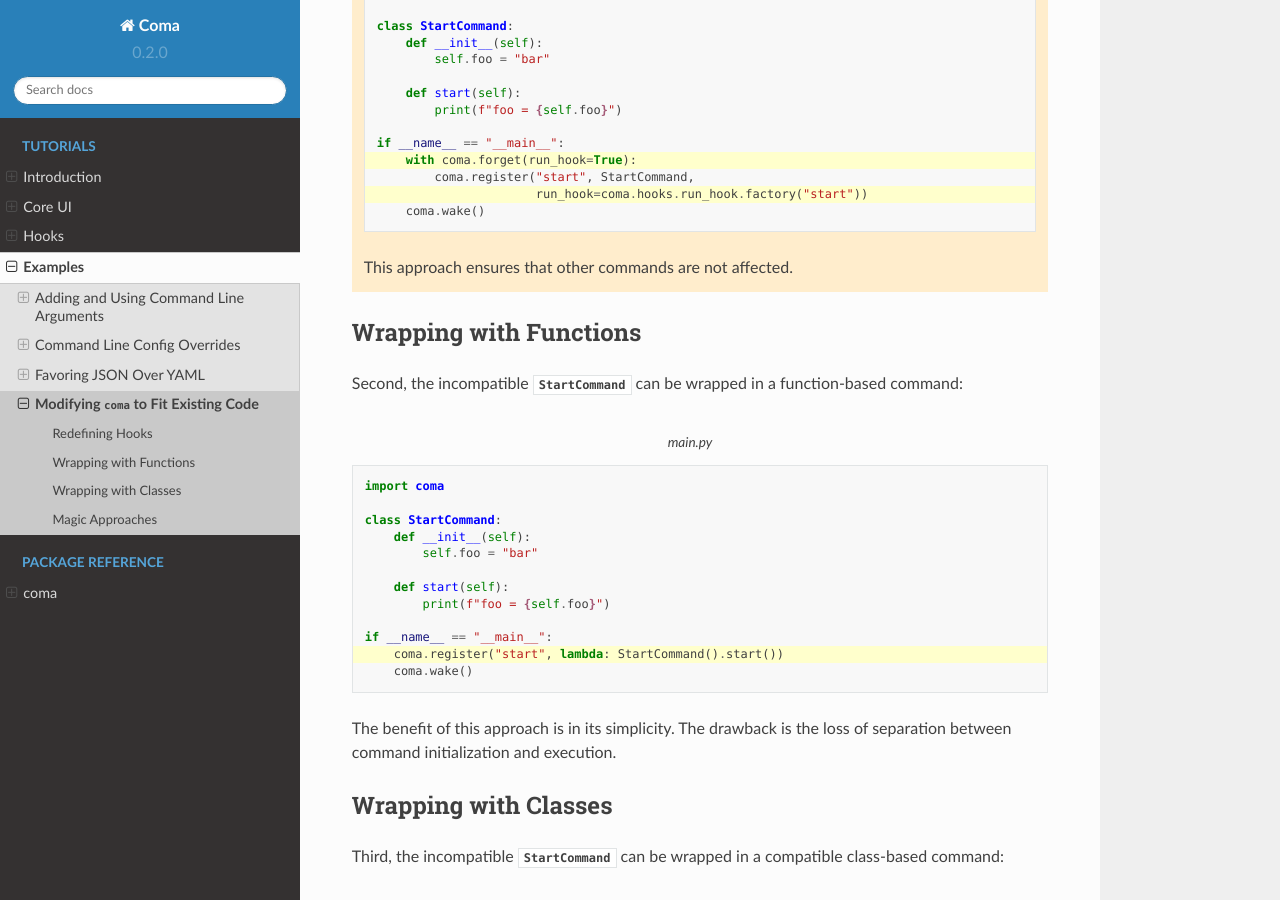
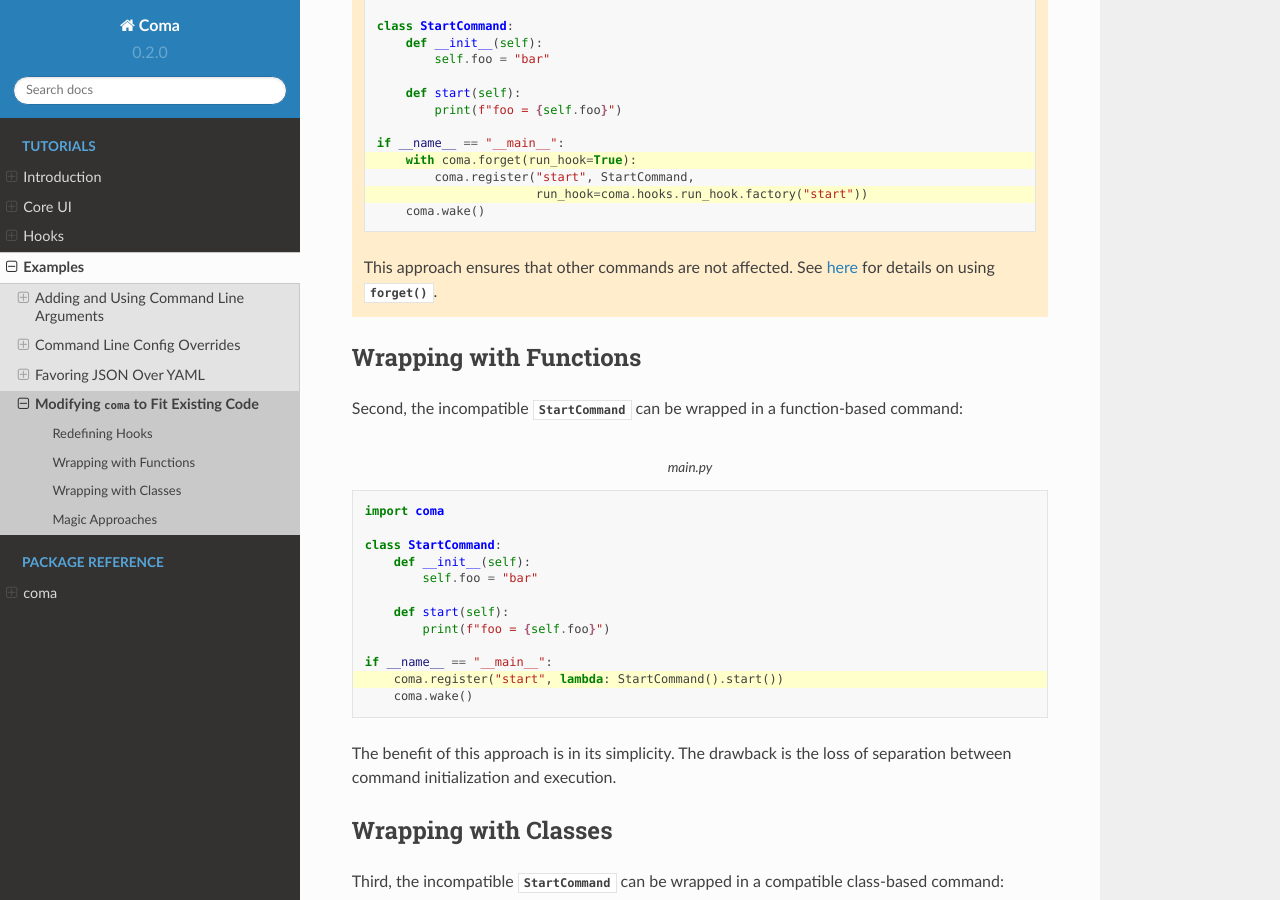
Before and after one commit to francois-rd/coma, a Sphinx documentation site: the page built from docs/source/tutorials/examples/modify_coma.rst, in a window 1280 px wide and 900 px high, scrolled down 1250 px. Built offline with Sphinx 7.4.7 and the Read the Docs theme 2.0.0, drawn with Linux system fonts in a browser that asks for light colours.

Commit message:
Added reference to forget tutorial from modifying coma tutorial.

```diff
--- a/docs/source/tutorials/examples/modify_coma.rst
+++ b/docs/source/tutorials/examples/modify_coma.rst
@@ -77,8 +77,8 @@ The program now runs as expected:
                               run_hook=coma.hooks.run_hook.factory("start"))
             coma.wake()
 
-    This approach ensures that other commands are not affected.
-
+    This approach ensures that other commands are not affected. See
+    :doc:`here <../core/forget>` for details on using :func:`~coma.core.forget.forget`.
 
 Wrapping with Functions
 -----------------------
```
